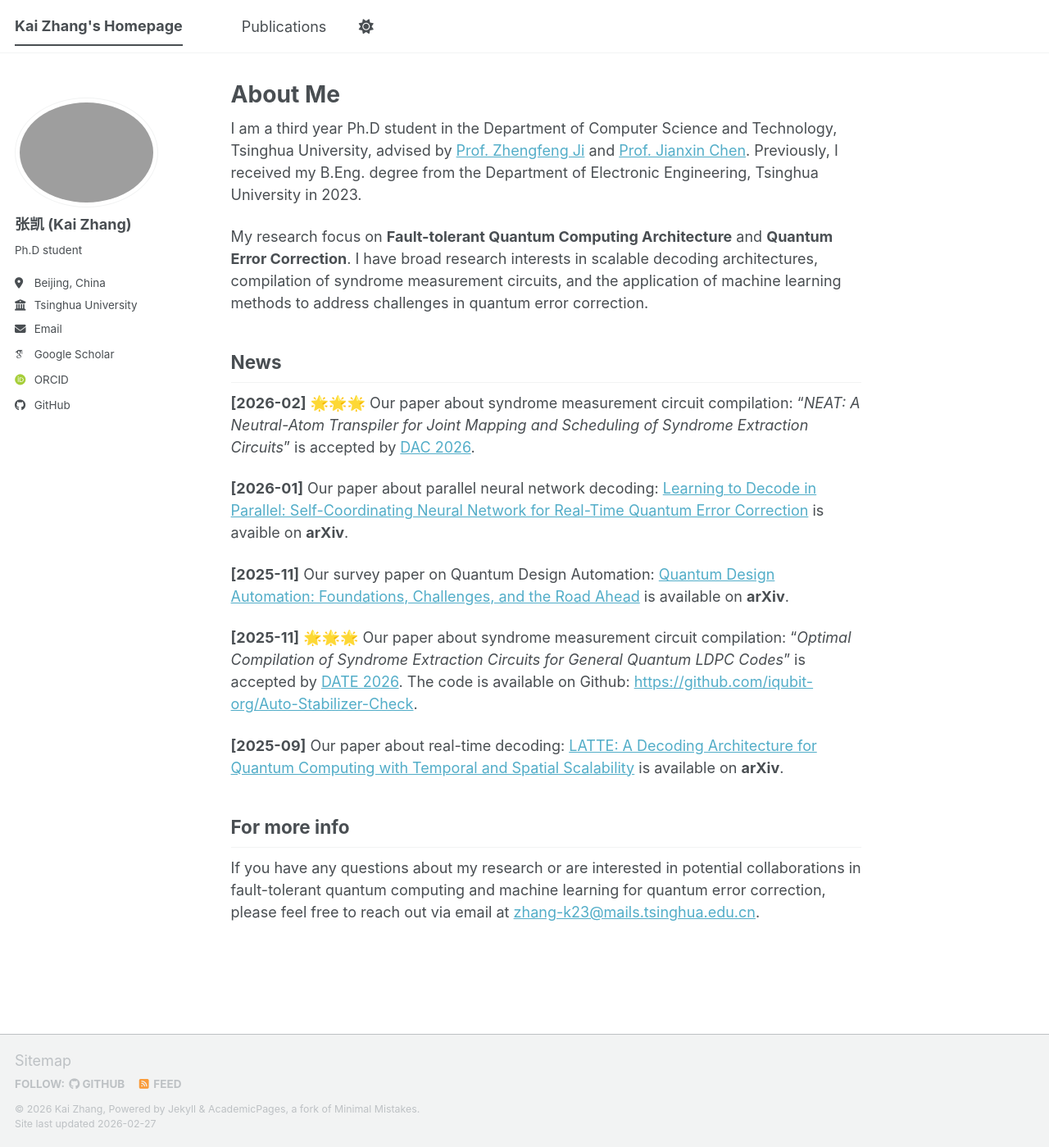
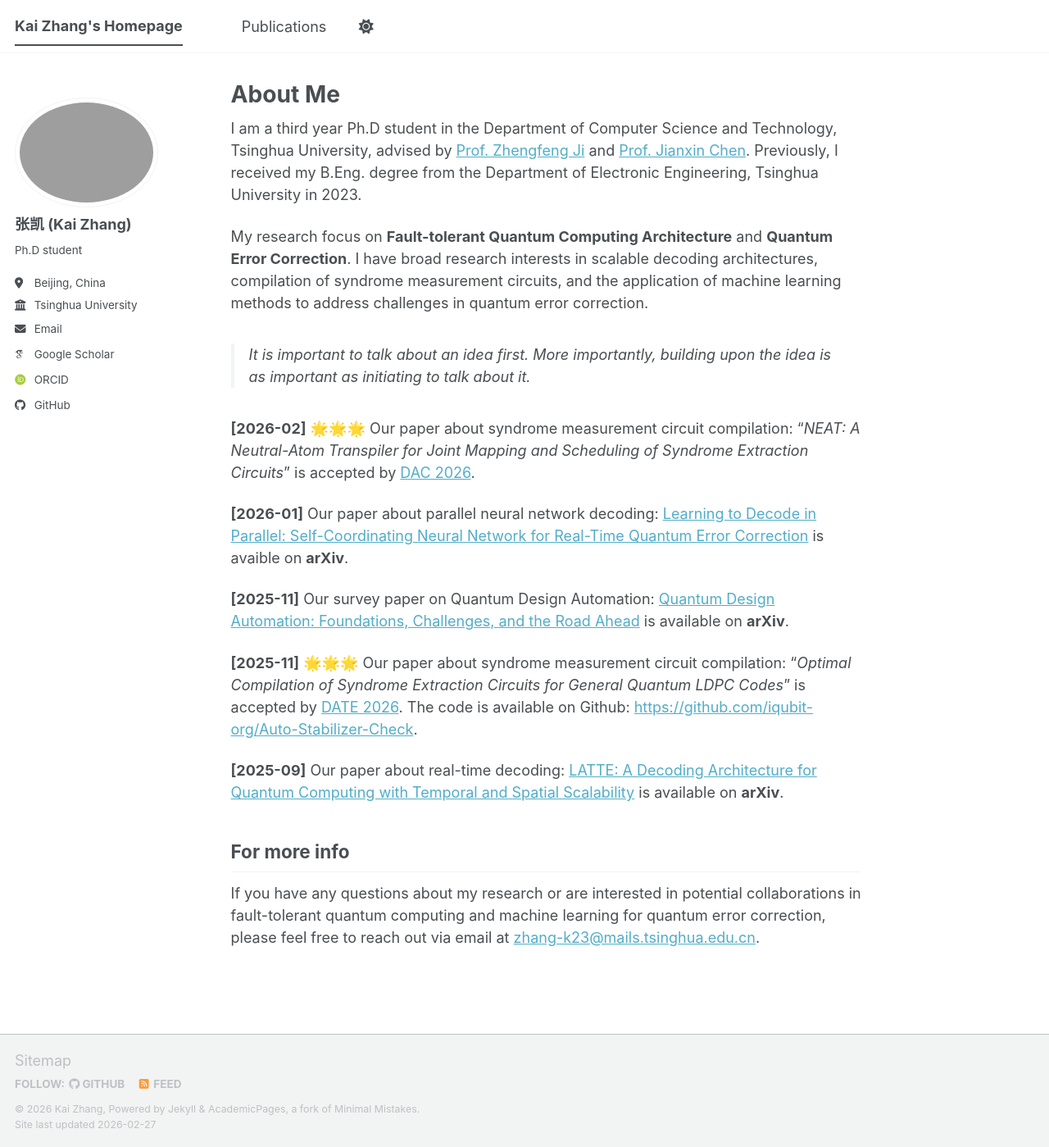
Before and after one commit to zhangkai0425/zhangkai0425.github.io, a Jekyll site: the page built from _pages/about.md, in a window 1280 px wide and 1399 px high. Shown: the whole window at 82% size. Built offline with Jekyll 4.4.1, drawn with Linux system fonts in a browser that asks for light colours; some web fonts are replaced; a script bundle is joined from its source files by our own code; library files that are not in the unit come from our copies.

Commit message:
add a line

```diff
--- a/_pages/about.md
+++ b/_pages/about.md
@@ -10,8 +10,10 @@ I am a third year Ph.D student in the Department of Computer Science and Technol
 
 My research focus on **Fault-tolerant Quantum Computing Architecture** and **Quantum Error Correction**. I have broad research interests in scalable decoding architectures, compilation of syndrome measurement circuits, and the application of machine learning methods to address challenges in quantum error correction.
 
-News
-----
+
+> It is important to talk about an idea first. More importantly, building upon the idea is as important as initiating to talk about it.
+
+
 
 **[2026-02]** 🌟🌟🌟 Our paper about syndrome measurement circuit compilation: "*NEAT: A Neutral-Atom Transpiler for Joint Mapping and Scheduling of Syndrome Extraction Circuits*" is accepted by [DAC 2026](https://dac.com/2026).
 
```
